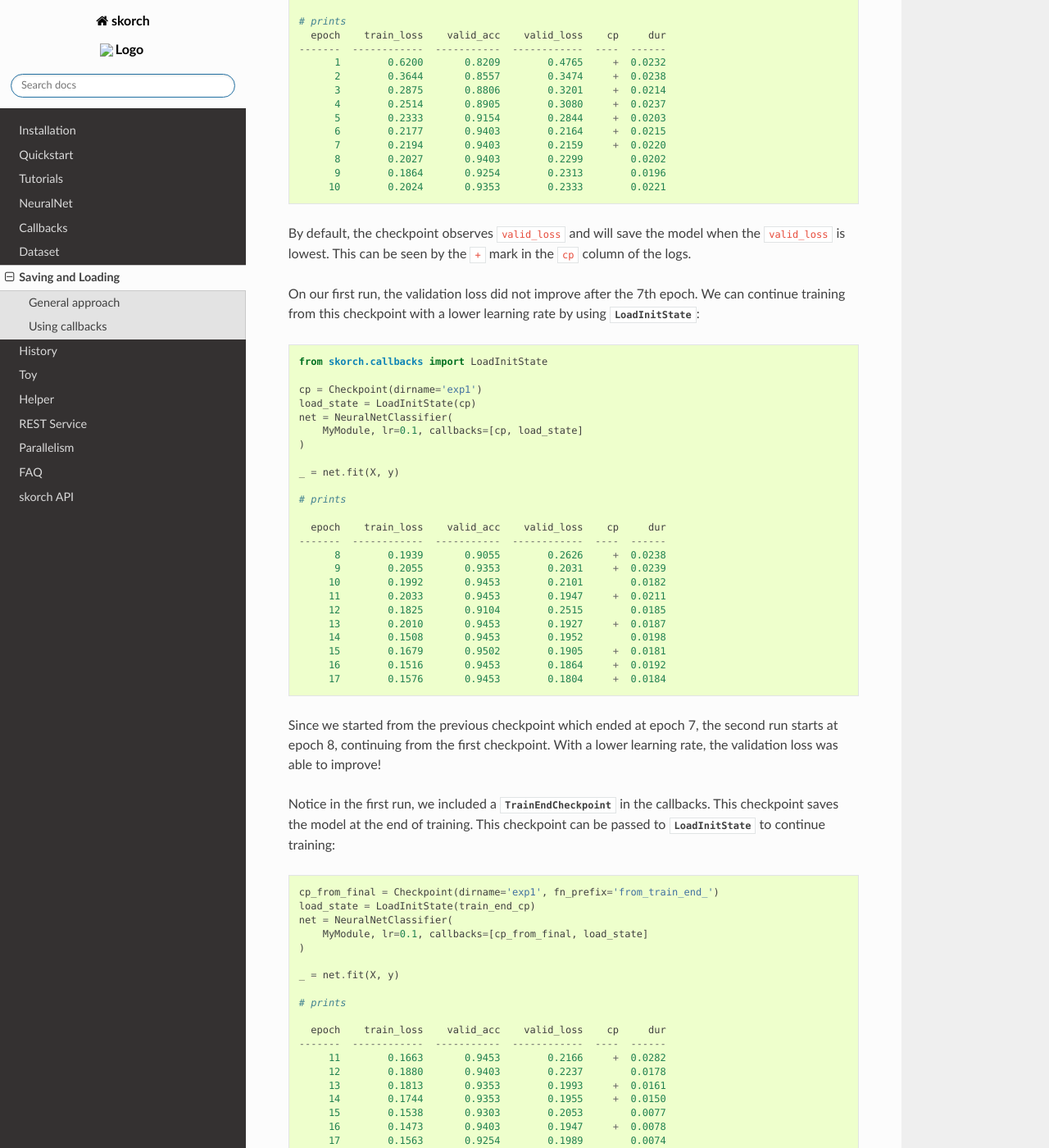
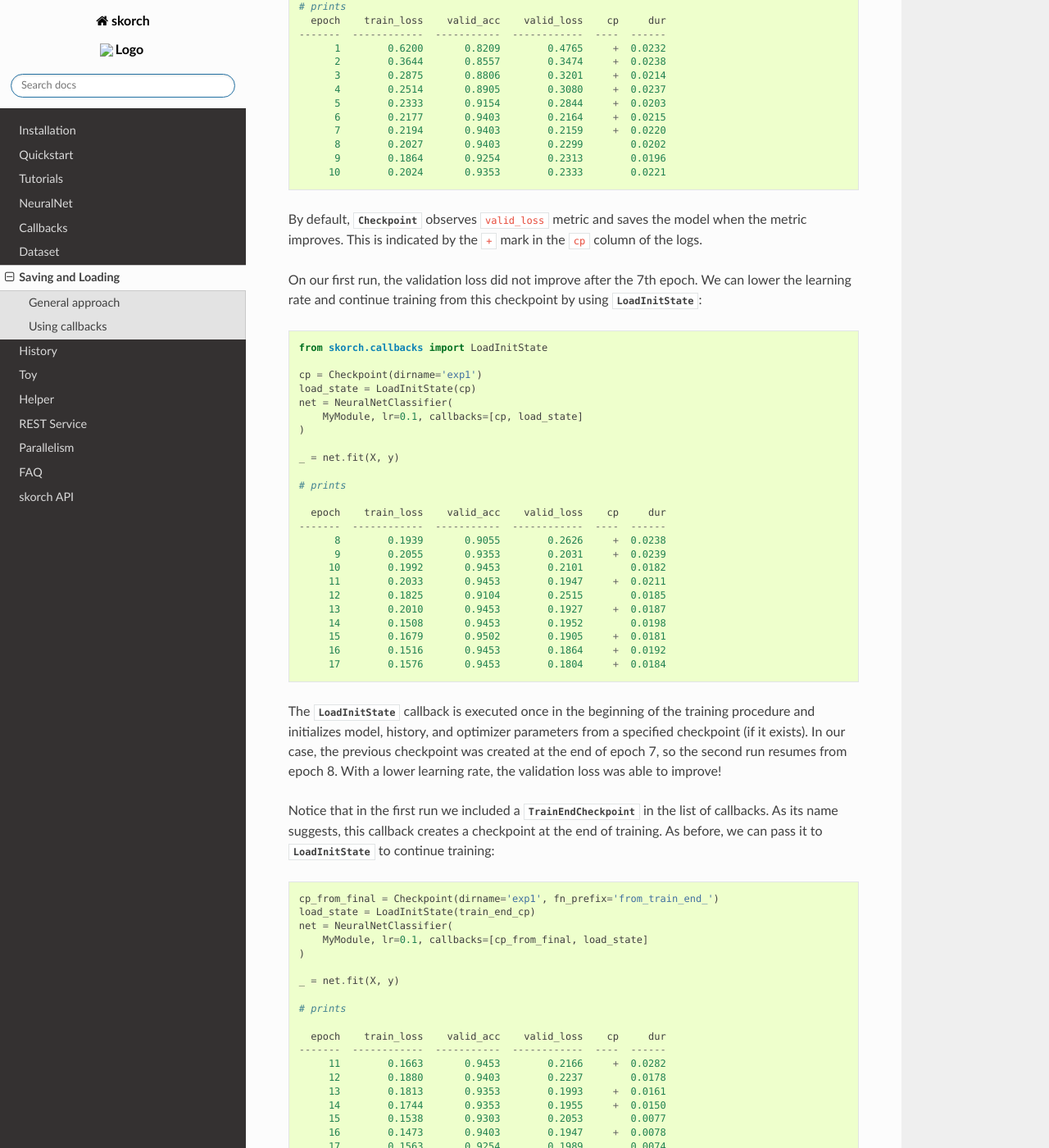
Before and after one commit to skorch-dev/skorch, a Sphinx documentation site: the page built from docs/user/save_load.rst, in a window 1280 px wide and 1400 px high, scrolled down 2656 px. Shown: the whole window at 82% size. Built offline with Sphinx 7.4.7 and the Read the Docs theme 2.0.0, drawn with Linux system fonts in a browser that asks for light colours; some of the changed text lies outside the part shown.

Commit message:
Improve "Using callbacks" documentation section (#437)
Improve wording of "Using callbacks" section

* Reformat save_load.rst to 70 characters line width
* Make distinction between "checkpoint" and "Checkpoint callback" more clear
* Remove fn_prefix="train_end" since it's the default now
* Fix fn_prefix in running text to match code
* Move NeuralNetClassifier import to the corresponding code snippet
* Fix reference to load_params

```diff
--- a/docs/user/save_load.rst
+++ b/docs/user/save_load.rst
@@ -69,12 +69,11 @@ initialize a :class:`.NeuralNet` to load the parameters again:
     new_net.initialize()  # This is important!
     new_net.load_params(f_params='some-file.pkl')
 
-In addition to saving the model parameters, the history and optimizer state can
-be saved by including the `f_history` and `f_optimizer` keywords to
-:func:`~skorch.net.NeuralNet.save_params` and
-:func:`~skorch.net.NeuralNet.load_params` on
-:class:`.NeuralNet`. This feature can be used to
-continue training:
+In addition to saving the model parameters, the history and optimizer
+state can be saved by including the `f_history` and `f_optimizer`
+keywords to :func:`~skorch.net.NeuralNet.save_params` and
+:func:`~skorch.net.NeuralNet.load_params` on :class:`.NeuralNet`. This
+feature can be used to continue training:
 
 .. code:: python
 
@@ -133,18 +130,19 @@ a simple module:
                 nn.Softmax(dim=-1)
             )
 
-We create a checkpoint setting ``dirname`` to ``'exp1'``. This will
-configure the checkpoint to save the model parameters, optimizer,
-and history into a directory named ``'exp1'``.
+Then we create two different checkpoint callbacks and configure them
+to save the model parameters, optimizer, and history into a directory
+named ``'exp1'``:
 
 .. code:: python
 
     # First run
 
     from skorch.callbacks import Checkpoint, TrainEndCheckpoint
+    from skorch import NeuralNetClassifier
 
     cp = Checkpoint(dirname='exp1')
-    train_end_cp = TrainEndCheckpoint(dirname='exp1', fn_prefix='train_end_')
+    train_end_cp = TrainEndCheckpoint(dirname='exp1')
     net = NeuralNetClassifier(
         MyModule, lr=0.5, callbacks=[cp, train_end_cp]
     )
@@ -165,13 +163,13 @@ and history into a directory named ``'exp1'``.
           9        0.1864       0.9254        0.2313        0.0196
          10        0.2024       0.9353        0.2333        0.0221
 
-By default, the checkpoint observes ``valid_loss`` and will save
-the model when the ``valid_loss`` is lowest. This can be seen by
-the ``+`` mark in the ``cp`` column of the logs.
+By default, :class:`.Checkpoint` observes ``valid_loss`` metric and
+saves the model when the metric improves. This is indicated by the
+``+`` mark in the ``cp`` column of the logs.
 
 On our first run, the validation loss did not improve after the 7th
-epoch. We can continue training from this checkpoint with a lower
-learning rate by using :class:`.LoadInitState`:
+epoch. We can lower the learning rate and continue training from this
+checkpoint by using :class:`.LoadInitState`:
 
 .. code:: python
 
@@ -200,13 +198,17 @@ learning rate by using :class:`.LoadInitState`:
          16        0.1516       0.9453        0.1864     +  0.0192
          17        0.1576       0.9453        0.1804     +  0.0184
 
-Since we started from the previous checkpoint which ended at epoch 7,
-the second run starts at epoch 8, continuing from the first checkpoint.
-With a lower learning rate, the validation loss was able to improve!
+The :class:`.LoadInitState` callback is executed once in the beginning
+of the training procedure and initializes model, history, and
+optimizer parameters from a specified checkpoint (if it exists). In
+our case, the previous checkpoint was created at the end of epoch 7,
+so the second run resumes from epoch 8. With a lower learning rate,
+the validation loss was able to improve!
 
-Notice in the first run, we included a :class:`.TrainEndCheckpoint` in the
-callbacks. This checkpoint saves the model at the end of training. This
-checkpoint can be passed to :class:`.LoadInitState` to continue training:
+Notice that in the first run we included a :class:`.TrainEndCheckpoint`
+in the list of callbacks. As its name suggests, this callback creates
+a checkpoint at the end of training. As before, we can pass it to
+:class:`.LoadInitState` to continue training:
 
 .. code:: python
 
@@ -233,14 +235,15 @@ checkpoint can be passed to :class:`.LoadInitState` to continue training:
          19        0.1534       0.9254        0.2318        0.0074
          20        0.1779       0.9453        0.1814     +  0.0074
 
-In this run, training started at epoch 11, continuing from the
-end of the first run which ended at epoch 10. We created a new checkpoint
-with ``fn_prefix`` set to ``'from_final'`` to prefix the saved filenames
-with ``'from_final'`` to make sure this checkpoint does not override the
-checkpoint from the previous run.
+In this run, training started at epoch 11, continuing from the end of
+the first run which ended at epoch 10. We created a new
+:class:`.Checkpoint` callback with ``fn_prefix`` set to
+``'from_train_end_'`` to prefix the saved filenames with
+``'from_train_end_'`` to make sure this checkpoint does not override
+the checkpoint from the previous run.
 
-Since our ``MyModule`` class allows ``num_units`` to be adjusted,
-we can start a new experiment by changing the ``dirname``:
+Since our ``MyModule`` class allows ``num_units`` to be adjusted, we
+can start a new experiment by changing the ``dirname``:
 
 .. code:: python
 
@@ -269,13 +272,13 @@ we can start a new experiment by changing the ``dirname``:
           9        0.1558       0.9254        0.1923        0.0189
          10        0.1432       0.9303        0.2219        0.0192
 
-This stores the model into the ``'exp2'`` directory. Since this is the first run,
-the :class:`.LoadInitState` callback does not do anything. If we were to run the above
-script again, the :class:`.LoadInitState` callback will load the model from the
-checkpoint.
+This stores the model into the ``'exp2'`` directory. Since this is the
+first run, the :class:`.LoadInitState` callback does not do anything.
+If we were to run the above script again, the :class:`.LoadInitState`
+callback will load the model from the checkpoint.
 
-In the run above, the last checkpoint was created at epoch 6, we can load this
-checkpoint to predict with it:
+In the run above, the last checkpoint was created at epoch 6, we can
+load this checkpoint to predict with it:
 
 .. code:: python
 
```
Also changed, not shown: other parts of docs/user/save_load.rst (+6 -8 lines).
